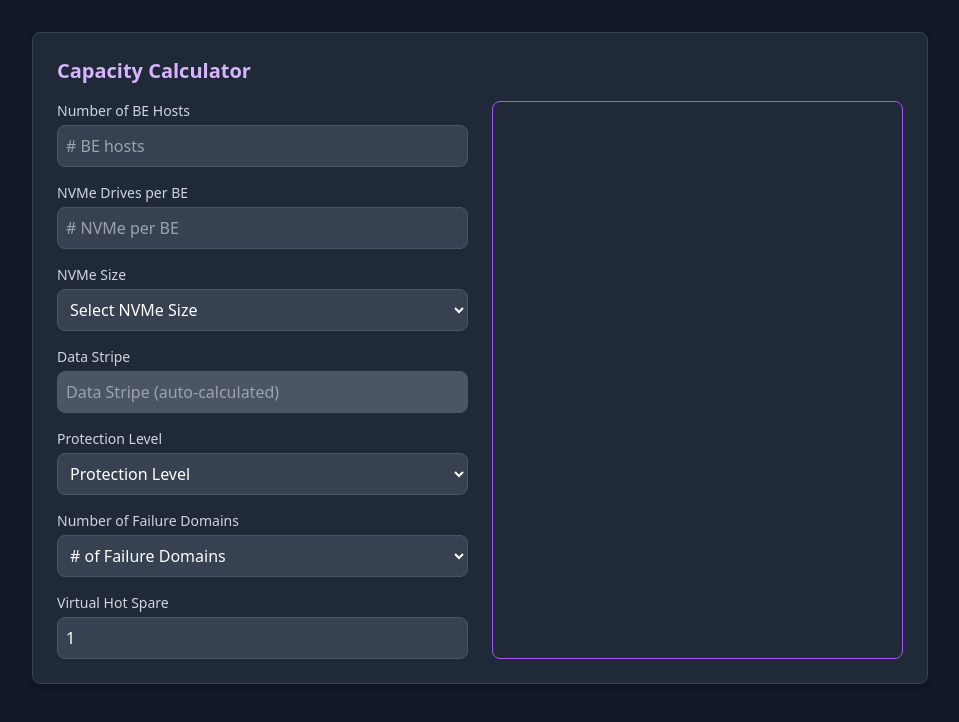
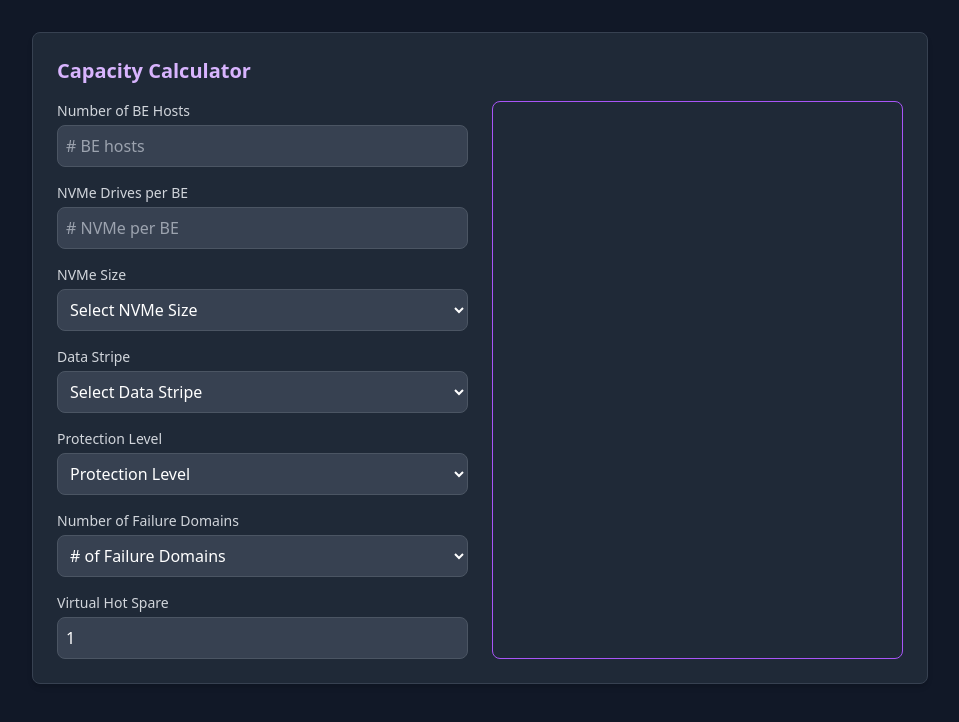
Before and after one commit to bmp-dot/calc, a React (Create React App) app: page / in a window 1280 px wide. Shown: the top 722 px of the page, without its empty margins (160-1119 px from the left). Built offline with nearby package versions, Linux system fonts and the light colour scheme.

Commit message:
Update App.jsx
change data stripe to drop down

```diff
--- a/src/App.jsx
+++ b/src/App.jsx
@@ -17,6 +17,7 @@ export default function CalculatorApp() {
   const [backendsPerDomain, setBackendsPerDomain] = useState(null);
   const [failureDomainUsable, setFailureDomainUsable] = useState(null);
   const [capacityToRecover, setCapacityToRecover] = useState(null);
+  const [dataStripe, setDataStripe] = useState(''); // Added new state for data stripe
 
   useEffect(() => {
     const servers = parseInt(numServers) || 0;
@@ -31,6 +32,7 @@ export default function CalculatorApp() {
     const spareValue = parseInt(spare) || 0;
     const hostFailuresValue = parseInt(hostFailures) || 0;
     const failureDomainValue = parseInt(failureDomain) || 0;
+    const dataStripeValue = parseInt(dataStripe) || 0; // Use the new state instead
 
     const totalDrives = (servers * nvme) + (servers * fourKDrivesCount);
 
@@ -48,7 +50,7 @@ export default function CalculatorApp() {
       setCapacityToRecover(null);
     }
 
-    const dataValue = servers > parityValue ? Math.min(16, servers - parityValue - 1) : 0;
+    // Use dataStripeValue instead of calculated dataValue
     let totalUsableCapacity = 0;
 
     let efficiencyFactor = 0.9;
@@ -59,9 +61,9 @@ export default function CalculatorApp() {
     else if (rawTotalCapacity >= 5000) efficiencyFactor = 0.93;
     else if (rawTotalCapacity >= 1000) efficiencyFactor = 0.92;
 
-    if (servers > spareValue && dataValue + parityValue > 0) {
+    if (servers > spareValue && dataStripeValue + parityValue > 0) {
       totalUsableCapacity =
-        rawTotalCapacity * ((servers - spareValue) / servers) * (dataValue / (dataValue + parityValue)) * efficiencyFactor;
+        rawTotalCapacity * ((servers - spareValue) / servers) * (dataStripeValue / (dataStripeValue + parityValue)) * efficiencyFactor;
     }
 
     const efficiencyValue = rawTotalCapacity > 0 ? totalUsableCapacity / rawTotalCapacity : 0;
@@ -98,7 +100,7 @@ export default function CalculatorApp() {
       setBackendsPerDomain(null);
       setFailureDomainUsable(null);
     }
-  }, [numServers, numNVMe, nvmeSize, fourKDrivers, parity, spare, failureDomain, hostFailures]);
+  }, [numServers, numNVMe, nvmeSize, fourKDrivers, parity, spare, failureDomain, hostFailures, dataStripe]);
 
   return (
     <div className="flex flex-col min-h-screen bg-gray-900 text-white p-4 sm:p-8">
@@ -176,13 +178,16 @@ export default function CalculatorApp() {
             )}
             <div>
               <label className="block text-sm mb-1 text-gray-300">Data Stripe</label>
-              <input
-                type="number"
-                value={parity ? Math.min(16, (parseInt(numServers) || 0) - parseInt(parity) - 1) : ''}
-                readOnly
-                placeholder="Data Stripe (auto-calculated)"
-                className="w-full p-2 border rounded-lg bg-gray-600 border-gray-600 text-white cursor-not-allowed [appearance:textfield] [&::-webkit-outer-spin-button]:appearance-none [&::-webkit-inner-spin-button]:appearance-none"
-              />
+              <select
+                value={dataStripe}
+                onChange={(e) => setDataStripe(e.target.value)}
+                className="w-full p-2 border rounded-lg bg-gray-700 border-gray-600 text-white"
+              >
+                <option value="">Select Data Stripe</option>
+                {Array.from({ length: 14 }, (_, i) => i + 3).map((value) => (
+                  <option key={value} value={value}>{value}</option>
+                ))}
+              </select>
             </div>
             <div>
               <label className="block text-sm mb-1 text-gray-300">Protection Level</label>
```
